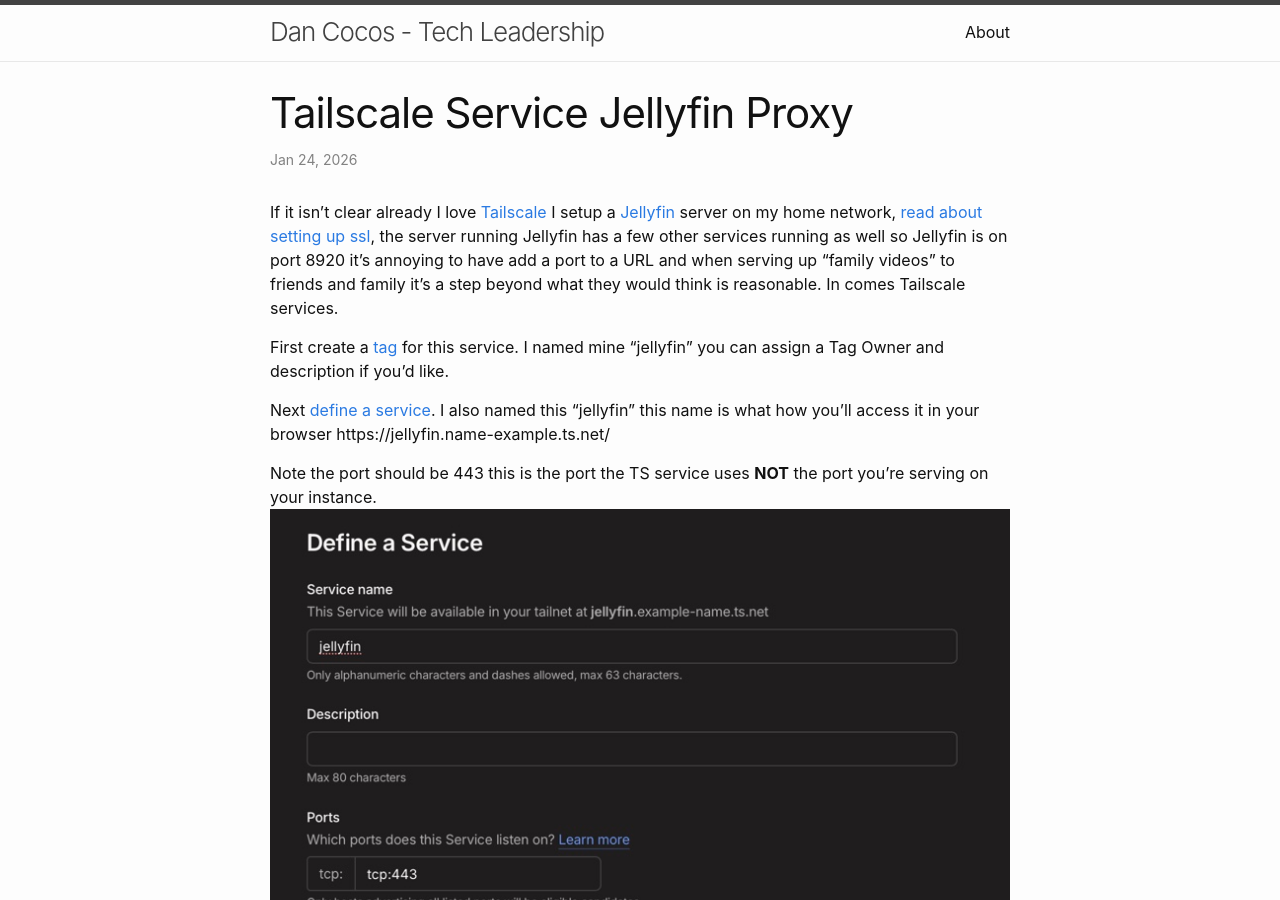
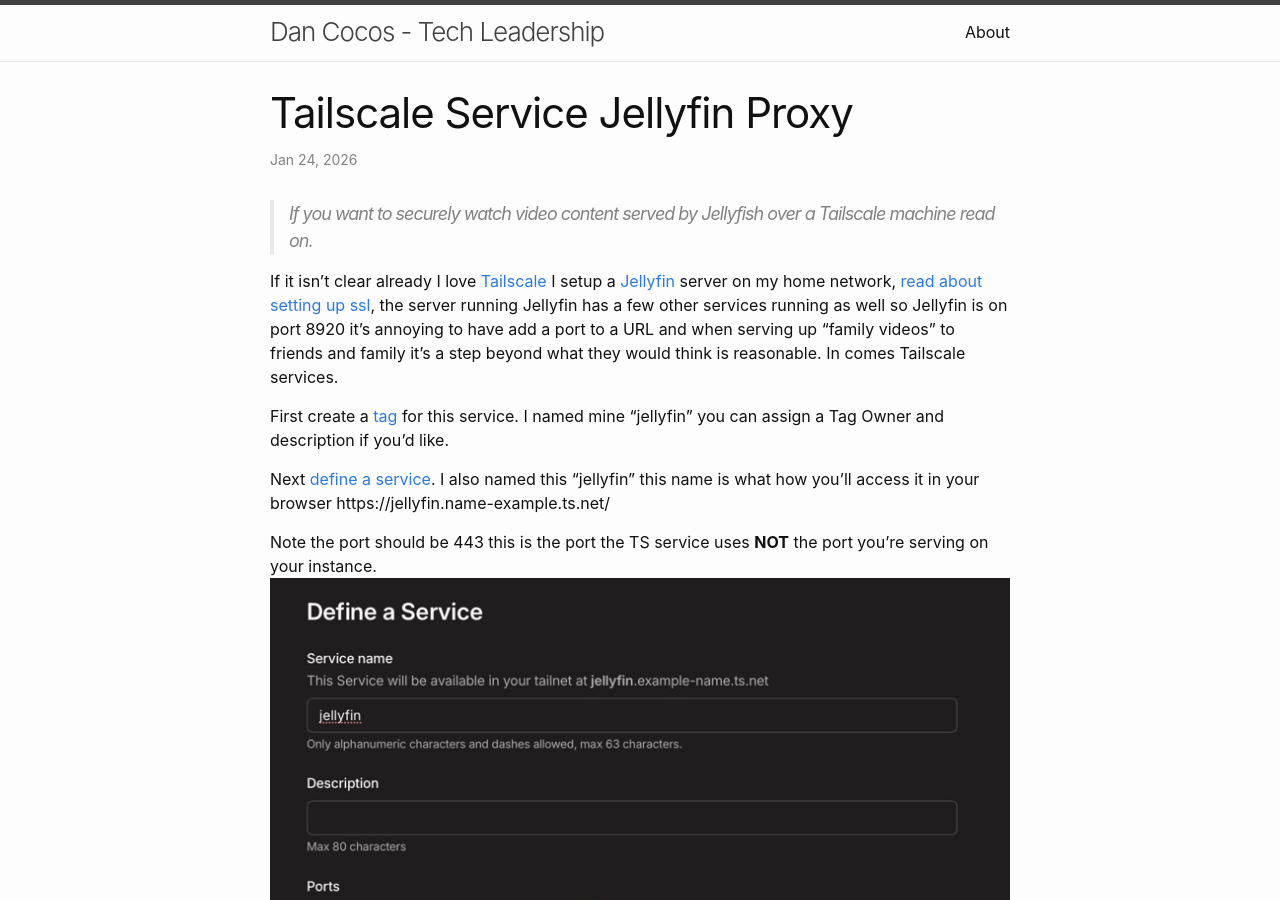
Before and after one commit to dancocos/dancocos, a Jekyll site: the page built from _posts/2026-01-24-jellyfin-tailscale-service-proxy.markdown, in a window 1280 px wide and 900 px high. Built offline with Jekyll 4.4.1, drawn with Linux system fonts in a browser that asks for light colours; a script that is not in the unit is left out; comment, search, counter and statistics services are not loaded.

Commit message:
Update 2026-01-24-jellyfin-tailscale-service-proxy.markdown

```diff
--- a/_posts/2026-01-24-jellyfin-tailscale-service-proxy.markdown
+++ b/_posts/2026-01-24-jellyfin-tailscale-service-proxy.markdown
@@ -4,6 +4,8 @@ title:  "Tailscale Service Jellyfin Proxy"
 date:   2026-01-24 2:00:00 -0500
 categories: [security, configuration, dns, privacy, tailscale]
 ---
+
+>If you want to securely watch video content served by Jellyfish over a Tailscale machine read on.
 
 If it isn't clear already I love [Tailscale](https://tailscale.com/) I setup a [Jellyfin](https://jellyfin.org) server on my home network, [read about setting up ssl](/2025/02/02/jellyfin-ssl-tailscale.html), the server running Jellyfin has a few other services running as well so Jellyfin is on port 8920 it's annoying to have add a port to a URL and when serving up "family videos" to friends and family it's a step beyond what they would think is reasonable. In comes Tailscale services.
 
```
